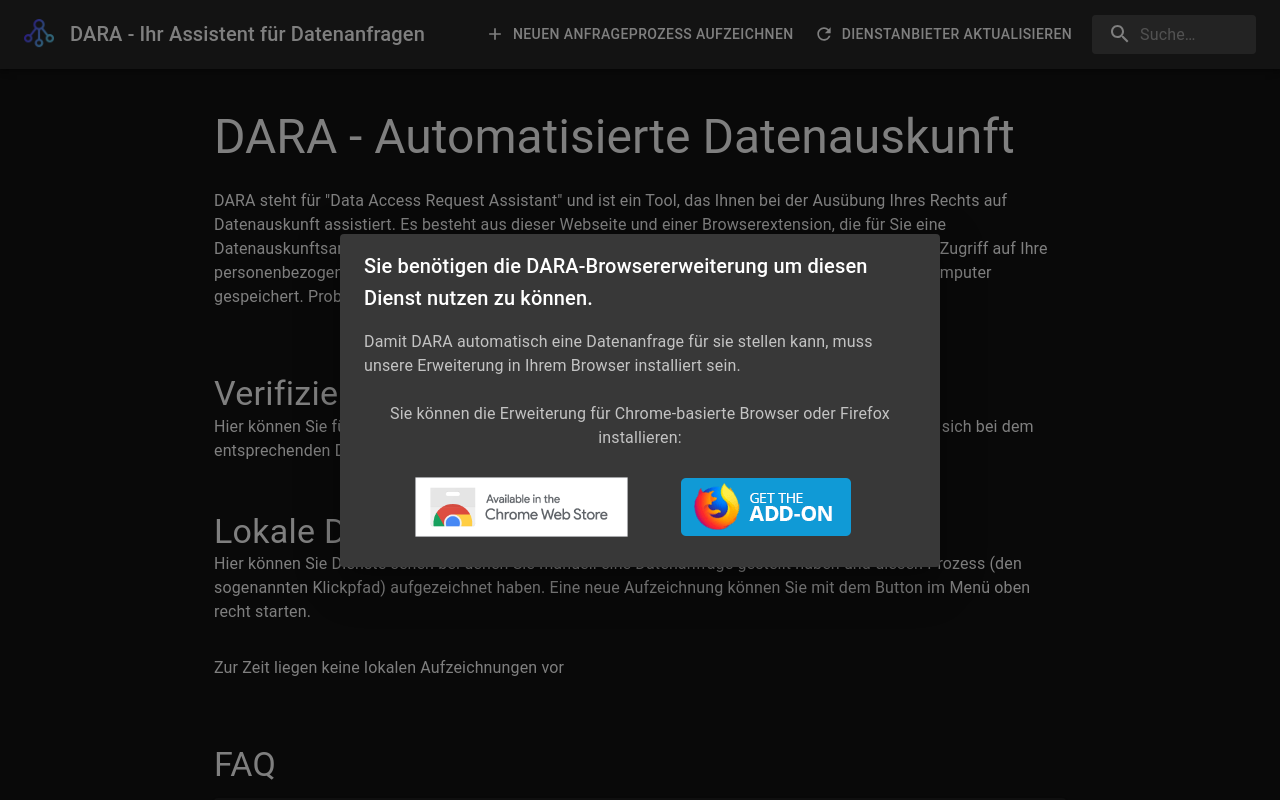
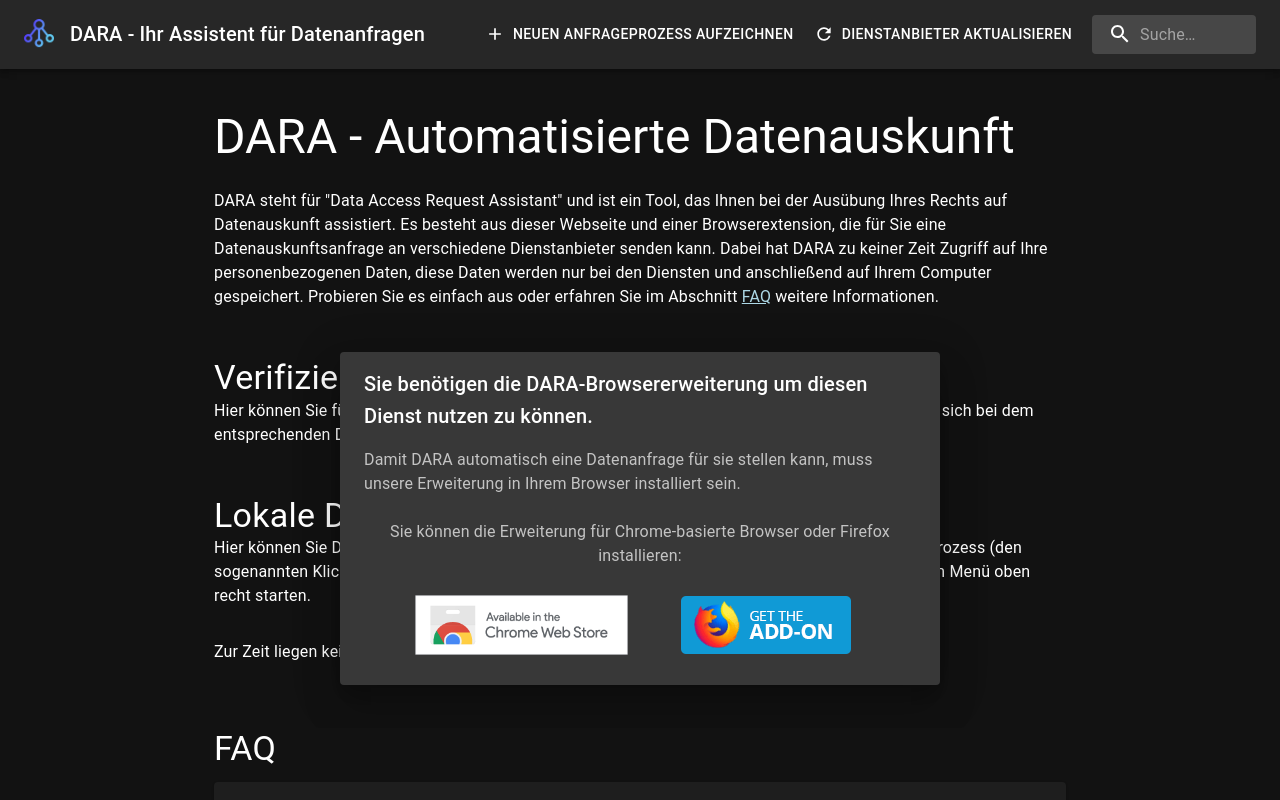
Before and after one commit to DaSKITA/dara-frontend, a React (Create React App) app: page / in a window 1280 px wide. Shown: the top 800 px of the page. Built offline with nearby package versions, Linux system fonts and the light colour scheme.

Commit message:
Update availability check display

```diff
--- a/src/ApiAuth.tsx
+++ b/src/ApiAuth.tsx
@@ -19,16 +19,16 @@
         .then(response => response.json())
         .then(data => {
             if (data.detail === "Could not validate credentials") {
-                enqueueSnackbar(`Login abgelaufen, bitte neu anmelden.`)
+                enqueueSnackbar(`Login abgelaufen, bitte neu anmelden.`, { variant: 'info' })
                 sessionStorage.setItem('access_token', '');
             } else {
                 console.log('Success:', data);
-                enqueueSnackbar(`Klickpfad erfolgreich hochgeladen!`)
+                enqueueSnackbar(`Klickpfad erfolgreich hochgeladen!`, { variant: 'success' })
             }
         })
         .catch((error) => {
             console.error('Error:', error);
-            enqueueSnackbar(`Fehler beim Hochladen!`)
+            enqueueSnackbar(`Fehler beim Hochladen!`, { variant: 'error' })
         });
 }
 
@@ -43,6 +43,7 @@
 
 interface LoginDialogProps {
     setOpen: Function,
+    controller: any,
     open: boolean
 }
 
@@ -82,15 +83,16 @@
                     // Set access_token in sessionStorage
                     if (data['access_token']) {
                         sessionStorage.setItem('access_token', data['access_token']);
-                        enqueueSnackbar(`Erfolgreich eingeloggt!`)
+                        enqueueSnackbar(`Erfolgreich eingeloggt!`, { variant: 'success' })
+                        if (props.controller) uploadClickpath(props.controller, enqueueSnackbar);
                         handleClose();
                     } else {
-                        enqueueSnackbar(`Fehler beim Login!`)
+                        enqueueSnackbar(`Fehler beim Login!`, { variant: 'error' })
                     }
                 })
                 .catch((error) => {
                     console.error('Error:', error);
-                    enqueueSnackbar(`Fehler beim Login!`)
+                    enqueueSnackbar(`Fehler beim Login!`, { variant: 'error' })
                 });
         }
     }
@@ -109,23 +111,21 @@
                 <DialogActions sx={{ display: 'flex', flexDirection: 'column', alignItems: 'flex-start', maxWidth: '350px' }}>
                     <TextField
                         required
+                        type="text"
                         label="Username"
                         autoFocus={true}
                         defaultValue=""
                         inputRef={usernameRef}
                         sx={{ m: 1 }}
                     />
-
                     <TextField
                         required
                         type="password"
                         label="Passwort"
-                        autoFocus={true}
                         defaultValue=""
                         inputRef={passwordRef}
                         sx={{ m: 1 }}
                     />
-
                     <Button onClick={() => {
                         fetchAccessToken();
                     }}
--- a/src/CardGrid.tsx
+++ b/src/CardGrid.tsx
@@ -15,6 +15,8 @@
 import React from 'react';
 import { LoginDialog } from "./ApiAuth";
 import { fetchWorkflowsEvent, recordWorkflowEvent } from "./events";
+import ExtensionAvailabilityCheck from './availabilityCheck';
+
 
 
 const Search = styled('div')(({ theme }) => ({
@@ -90,9 +92,13 @@
   const [workflows, setWorkflows] = React.useState<any[]>([]);
   const [open, setOpen] = React.useState(false);
   const [loginDialogState, setloginDialogState] = React.useState<boolean>(false);
+  const [loginDialogController, setloginDialogController] = React.useState<any>(null);
   const handleOpen = () => setOpen(true);
   const handleClose = () => setOpen(false);
-  const handleLoginDialogOpen = () => setloginDialogState(true);
+  const handleLoginDialogOpen = (controller: any) => {
+    setloginDialogState(true);
+    setloginDialogController(controller);
+  };
   const formularUrlRef = useRef<HTMLInputElement>();
   const workflowDataEventHandler = (event: any) => {
     if (event.origin === window.location.origin) {
@@ -209,8 +215,12 @@
         </Container>
         {/* End Introduction */}
         {/* Main */}
-        <StyledCardGridContainer maxWidth="md">
-          <Box sx={{ mb: 2 }}>
+        <StyledCardGridContainer
+          maxWidth="md"
+          id="aviailabilty-check-parent"
+          sx={{ position: 'relative' }}>
+          <ExtensionAvailabilityCheck />
+          <Box sx={{ mb: 2, mt: -2 }}>
             <Typography variant="h4">
               Verifizierte Datenanfrageprozesse
             </Typography>
@@ -221,7 +231,7 @@
           </Box>
           {/* Start Card grid */}
           {snwWorkflows.length ? <>
-            <Typography variant='h6' gutterBottom sx={{ borderTop: 1, borderColor: 'primary.main', paddingTop: 2 }}>
+            <Typography variant='h6' gutterBottom sx={{ borderTop: 1, borderColor: 'primary.main', paddingTop: 2}}>
               Soziale Netzwerke
             </Typography>
             <Grid
@@ -398,7 +408,7 @@
           <Accordion />
         </Container>
       </main>
-      <LoginDialog open={loginDialogState} setOpen={setloginDialogState} />
+      <LoginDialog open={loginDialogState} setOpen={setloginDialogState} controller={loginDialogController} />
 
       {/* Footer */}
       < StyledFooter >
--- a/src/availabilityCheck.tsx
+++ b/src/availabilityCheck.tsx
@@ -29,6 +29,7 @@
     React.useEffect(() => {
         if (checkExtensionAvailability()) {
             enqueueSnackbar(`Verbunden zur Browsererweiterung, es kann los gehen!`)
+            setOpen(false);
         } else {
             setOpen(true);
         }
@@ -39,8 +40,11 @@
             <Dialog
                 open={open}
                 onClose={handleClose}
+                container={() => document.getElementById('aviailabilty-check-parent')}
                 aria-labelledby="alert-dialog-title"
                 aria-describedby="alert-dialog-description"
+                sx={{ position: 'absolute' }}
+                BackdropProps={{ style: { position: 'absolute' }, invisible: true }}
             >
                 <DialogTitle id="alert-dialog-title">
                     {"Sie benötigen die DARA-Browsererweiterung um diesen Dienst nutzen zu können."}
@@ -59,14 +63,14 @@
                             <tr>
                                 <td>
                                     <Container>
-                                        <a href="https://chrome.google.com/webstore/detail/automa/heolgaalbnnelipfhbccbkdohecmaimo">
+                                        <a href="https://chrome.google.com/webstore/detail/automa/heolgaalbnnelipfhbccbkdohecmaimo" target='_blank' rel="noreferrer">
                                             <img height={'60px'} src={chormelogo} alt="Chrome webstore" />
                                         </a>
                                     </Container>
                                 </td>
                                 <td>
                                     <Container>
-                                        <a href="https://addons.mozilla.org/en-US/firefox/addon/dara/">
+                                        <a href="https://addons.mozilla.org/en-US/firefox/addon/dara/" target='_blank' rel="noreferrer">
                                             <img height={'60px'} src={firefoxlogo} alt="Firefox add-ons" />
                                         </a>
                                     </Container>
--- a/src/components/Crd.tsx
+++ b/src/components/Crd.tsx
@@ -247,10 +247,10 @@
                       }
 
                       uploadClickpath(controller, enqueueSnackbar)
-                      setTimeout(() => window.dispatchEvent(fetchWorkflowsEvent(true)), 1200);
                     } else {
-                      props.openLoginDialog();
+                      props.openLoginDialog(props.controller);
                     }
+                    setTimeout(() => window.dispatchEvent(fetchWorkflowsEvent(true)), 1200);
                   }}>
                     <ListItemIcon>
                       <CloudUploadIcon />
--- a/src/index.tsx
+++ b/src/index.tsx
@@ -6,7 +6,6 @@
 import { createTheme, ThemeProvider } from '@mui/material/styles';
 import CssBaseline  from '@mui/material/CssBaseline';
 import { SnackbarProvider } from 'notistack';
-import ExtensionAvailabilityCheck from './availabilityCheck';
 
 const darkTheme = createTheme({
   palette: {
@@ -23,7 +22,6 @@
       <CssBaseline />
       <SnackbarProvider maxSnack={3} preventDuplicate>
         <CardGrid />
-        <ExtensionAvailabilityCheck />
       </SnackbarProvider>
     </ThemeProvider>
   </React.StrictMode>
```
